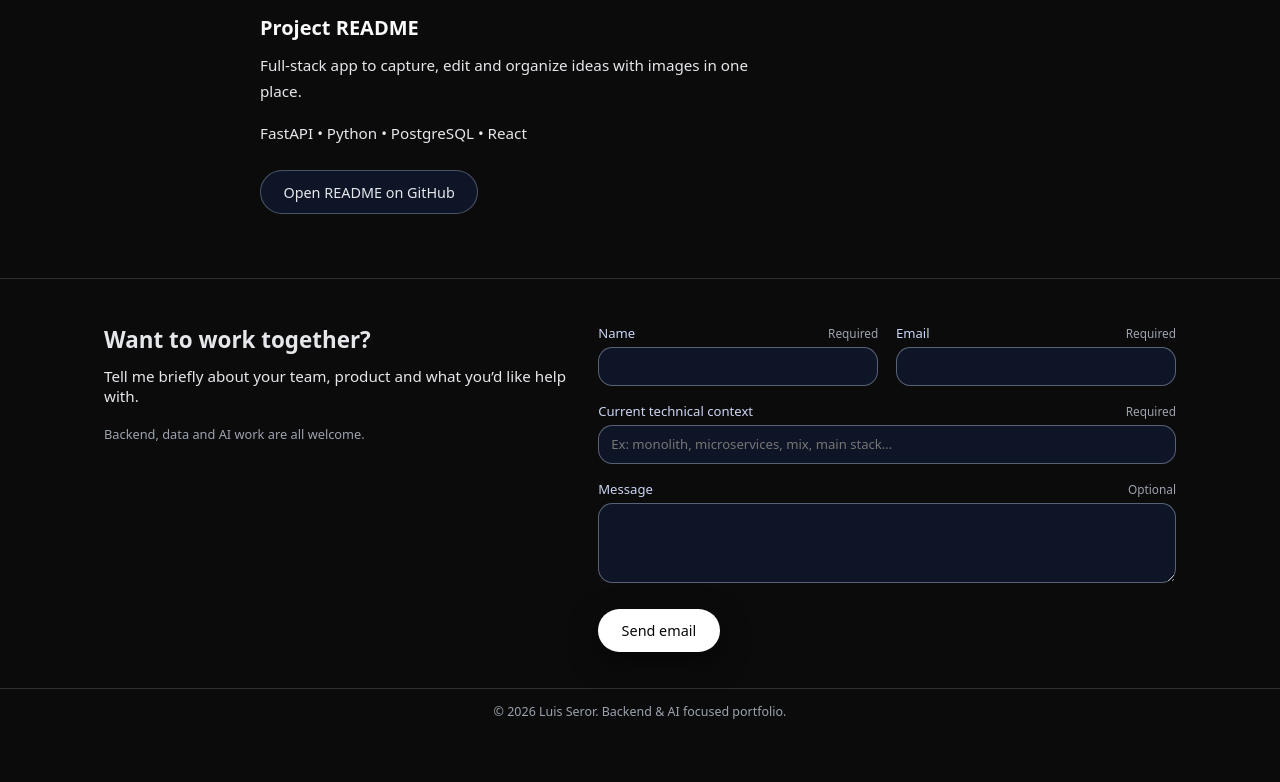
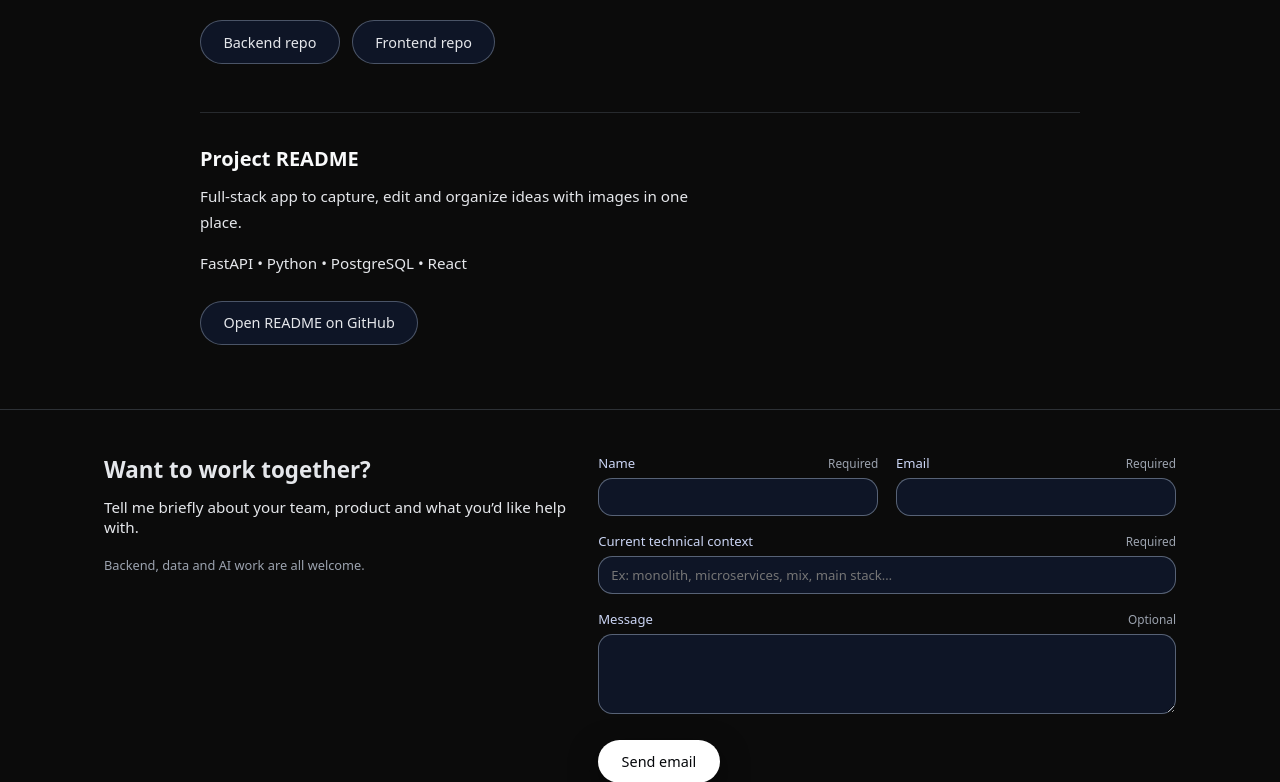
Before and after one commit to LuisOctavioGSeror/portifolio, a Flask app: page /projects/myideas in a window 1280 px wide. Shown: the part 934-1716 px from the top of the page. Before the commit the page ends 1653 px from the top, so only its background shows below. Run offline with Flask 3, Linux system fonts and the light colour scheme; data that the repository does not hold is empty.

Commit message:
editing pprojects page

```diff
--- a/app/projects_data.py
+++ b/app/projects_data.py
@@ -36,6 +36,8 @@ PROJECTS: Dict[str, Dict[str, Any]] = {
         "live_url": "https://myideasfrontend-production.up.railway.app/login",
         "youtube_id": "VIDEO_ID_MYIDEAS",
         "readme_url": "https://github.com/LuisOctavioGSeror/MyIdeasBackend/blob/main/README.md",
+        "backend_repo": "https://github.com/LuisOctavioGSeror/MyIdeasBackend",
+        "frontend_repo": "https://github.com/LuisOctavioGSeror/MyIdeasFrontend",
         "thumbnail": "img/projects/myticketflow/app-2.png",
         "stack": ["FastAPI", "Python", "PostgreSQL", "React"],
         "translations": {
--- a/app/static/css/main.css
+++ b/app/static/css/main.css
@@ -526,11 +526,11 @@ img {
 }
 
 .project-detail {
-  max-width: 860px;
+  max-width: 960px;
 }
 
 .project-section--narrow {
-  max-width: 760px;
+  max-width: 880px;
   margin-left: auto;
   margin-right: auto;
 }
@@ -582,7 +582,7 @@ img {
   padding: 1.3rem 1.4rem;
   border-radius: 0.9rem;
   border: 1px solid rgba(148, 163, 184, 0.4);
-  background: rgba(15, 23, 42, 0.9);
+  background: #05070a;
   color: #e5e7eb;
   font-size: 0.9rem;
   line-height: 1.7;
--- a/app/templates/projects/detail.html
+++ b/app/templates/projects/detail.html
@@ -31,6 +31,30 @@
           ></iframe>
         </div>
       </div>
+      {% if project.backend_repo or project.frontend_repo %}
+      <div class="project-actions" style="margin-top: 1.25rem;">
+        {% if project.backend_repo %}
+        <a
+          href="{{ project.backend_repo }}"
+          class="btn-ghost"
+          target="_blank"
+          rel="noopener noreferrer"
+        >
+          Backend repo
+        </a>
+        {% endif %}
+        {% if project.frontend_repo %}
+        <a
+          href="{{ project.frontend_repo }}"
+          class="btn-ghost"
+          target="_blank"
+          rel="noopener noreferrer"
+        >
+          Frontend repo
+        </a>
+        {% endif %}
+      </div>
+      {% endif %}
     </section>
     {% endif %}
 
```
